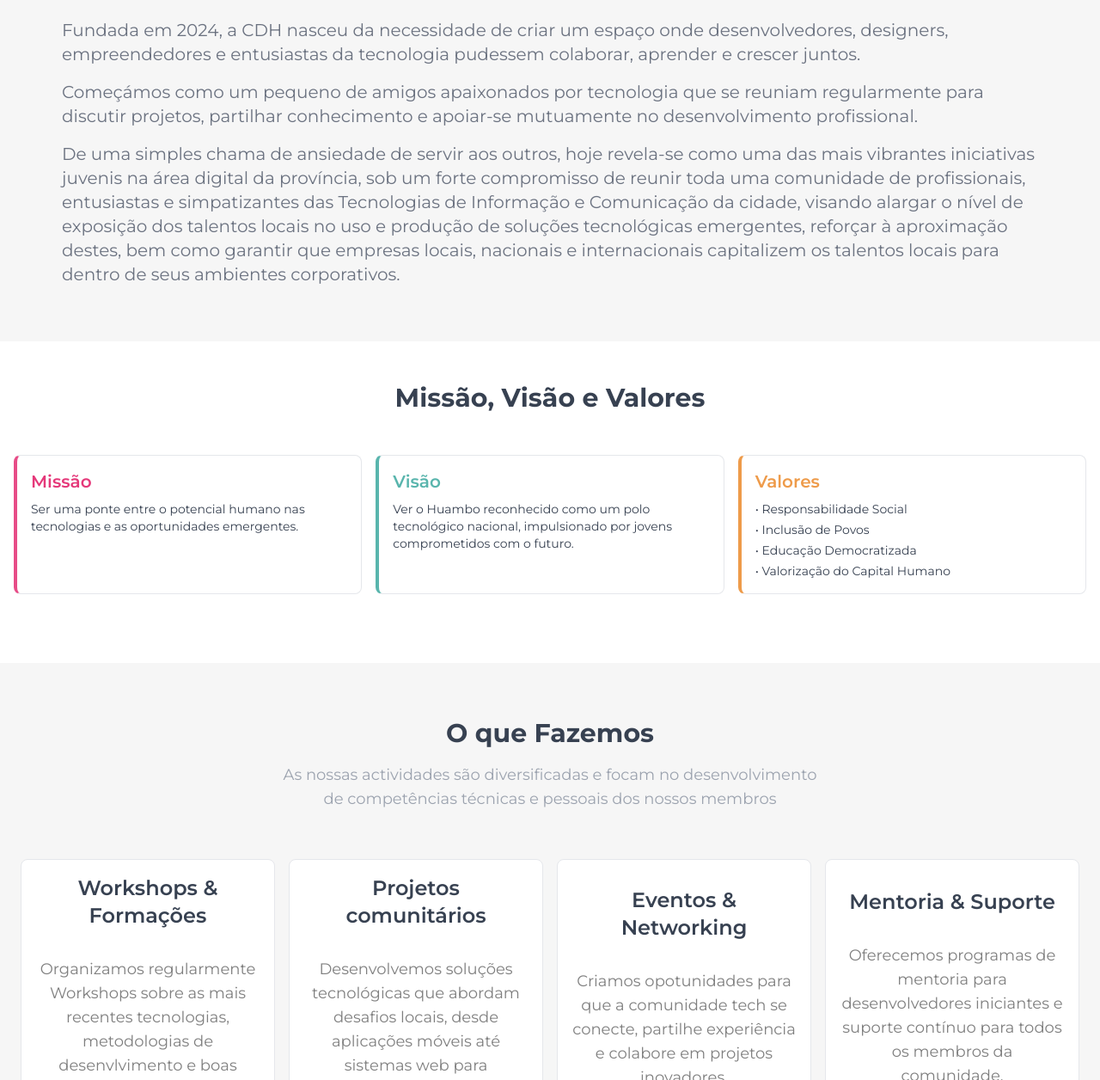
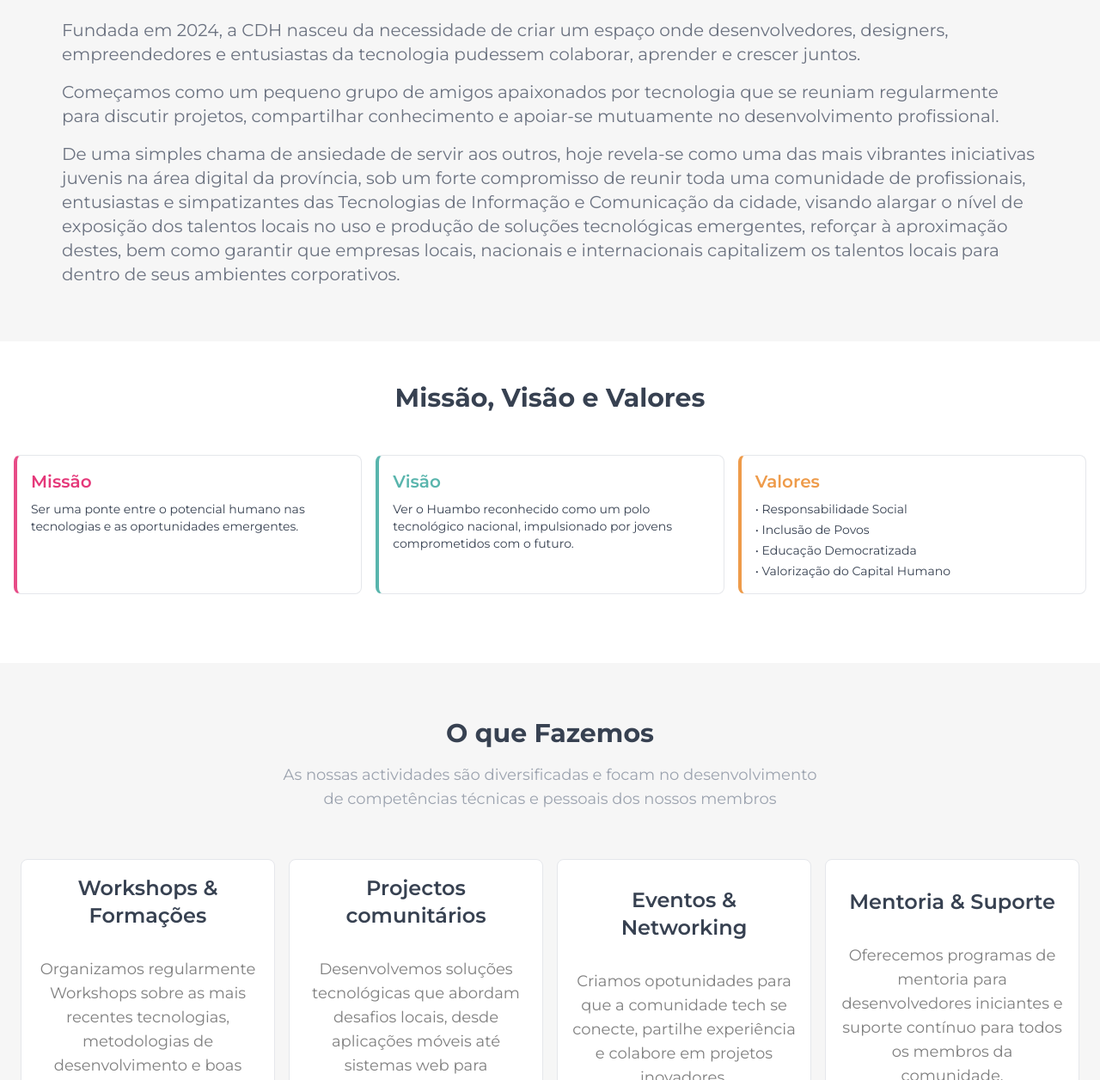
Before and after one commit to joaomesq/cdh, an Astro site: page /quem-somos in a window 1280 px wide. Shown: the part 564-1820 px from the top of the page at 86% size. Built offline with nearby package versions, Linux system fonts and the light colour scheme; Astro itself is replaced by a stand-in of ours.

Commit message:
correção ortográfica em quem somos

```diff
--- a/src/components/Quem-Somos/NossaHistoria.jsx
+++ b/src/components/Quem-Somos/NossaHistoria.jsx
@@ -9,7 +9,11 @@ export default function Historia(){
         <div className='text-gray-500 text-xl flex flex-col gap-4 items-center justify-center md:px-12'>
           <p>Fundada em 2024, a CDH nasceu da necessidade de criar um espaço onde desenvolvedores, designers, empreendedores e entusiastas da tecnologia pudessem colaborar, aprender e crescer juntos.</p>
 
-          <p>Começámos como um pequeno de amigos apaixonados por tecnologia que se reuniam regularmente para discutir projetos, partilhar conhecimento e apoiar-se mutuamente no desenvolvimento profissional.</p>
+          <p>
+            Começamos como um pequeno grupo de amigos apaixonados por tecnologia que se reuniam
+            regularmente para discutir projetos, compartilhar conhecimento e apoiar-se mutuamente
+            no desenvolvimento profissional.
+          </p>
 
           <p>
             De uma simples chama de ansiedade de servir aos outros, hoje revela-se como uma das mais vibrantes iniciativas juvenis na área digital da província, sob um forte compromisso
--- a/src/components/Quem-Somos/OqueFazemos/OqueFazemos.astro
+++ b/src/components/Quem-Somos/OqueFazemos/OqueFazemos.astro
@@ -8,8 +8,8 @@ import Card from '../../Card/Card.tsx';
     </div>
 
     <div class="cards mt-12 grid md:grid-cols-2 lg:grid-cols-4 gap-4 md:gap-0 mb-12">
-        <Card titulo="Workshops & Formações" descricao="Organizamos regularmente Workshops sobre as mais recentes tecnologias, metodologias de desenvlvimento e boas práticas da indústria." background="bg-white"/>
-        <Card titulo="Projetos comunitários" descricao="Desenvolvemos soluções tecnológicas que abordam desafios locais, desde aplicações móveis até sistemas web para organizações locais." background="bg-white" />
+        <Card titulo="Workshops & Formações" descricao="Organizamos regularmente Workshops sobre as mais recentes tecnologias, metodologias de desenvolvimento e boas práticas da indústria." background="bg-white"/>
+        <Card titulo="Projectos comunitários" descricao="Desenvolvemos soluções tecnológicas que abordam desafios locais, desde aplicações móveis até sistemas web para organizações." background="bg-white" />
         <Card titulo="Eventos & Networking" descricao="Criamos opotunidades para que a comunidade tech se conecte, partilhe experiência e colabore em projetos inovadores." background="bg-white"/>
         <Card titulo="Mentoria & Suporte" descricao="Oferecemos programas de mentoria para desenvolvedores iniciantes e suporte contínuo para todos os membros da comunidade." background="bg-white"/>
     </div>
```
